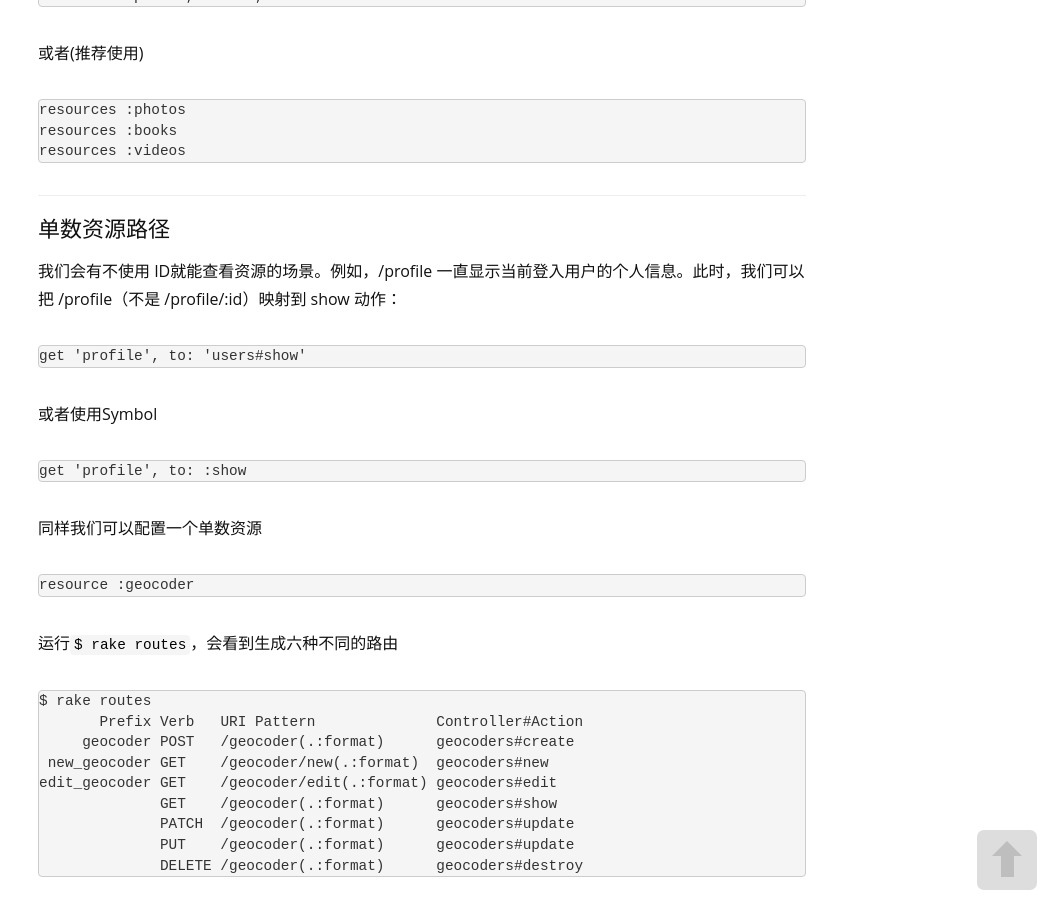
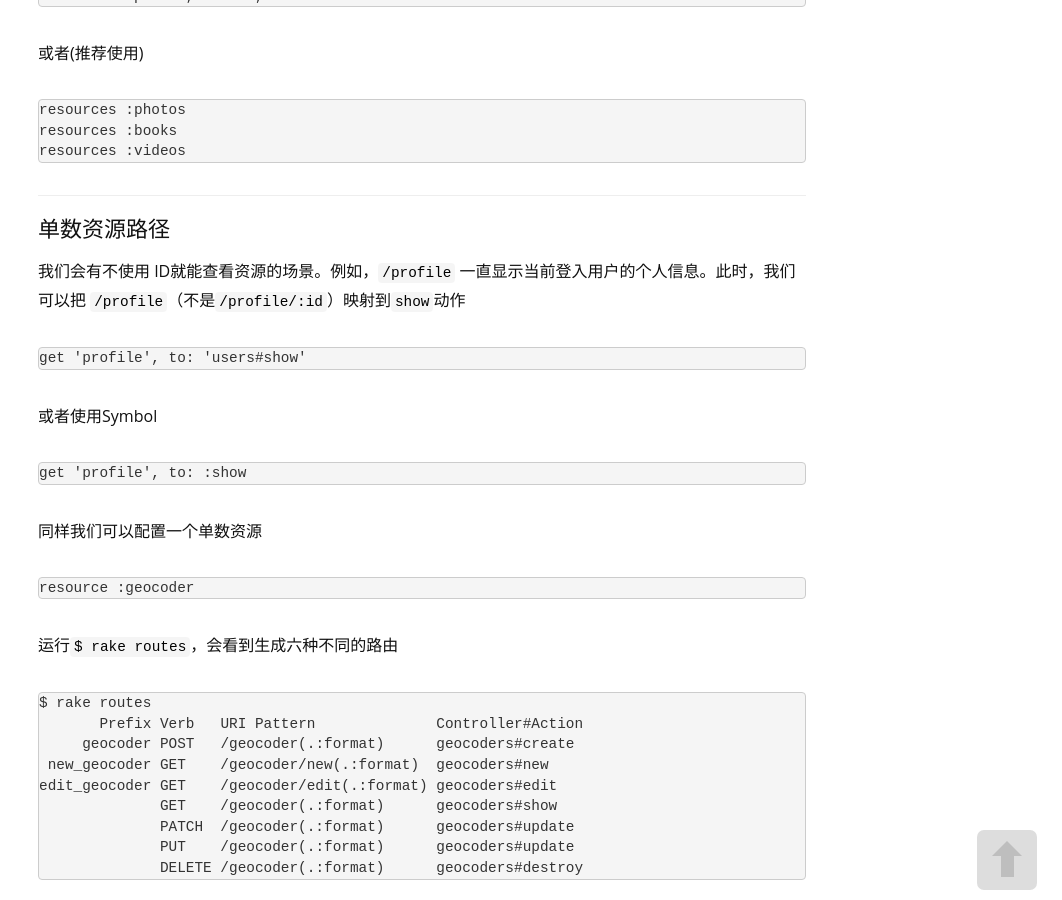
Before and after one commit to lemon123456/sjyuan-cc.github.io, a Jekyll site: the page built from _posts/rails/2016-04-13-rails-routes.md, in a window 1280 px wide and 900 px high, scrolled down 4142 px. Shown: the whole window, without its empty margins (218-1280 px from the left). Built offline with Jekyll 4.4.1, drawn with Linux system fonts in a browser that asks for light colours; nearby versions of some CDN libraries; comment, search, counter and statistics services are not loaded; a style sheet for code colours, icons or effects is not loaded; some of the changed text lies outside the part shown.

Commit message:
modify some syntax

````diff
--- a/_posts/rails/2016-04-13-rails-routes.md
+++ b/_posts/rails/2016-04-13-rails-routes.md
@@ -139,7 +139,7 @@ resources :videos
 ---
 
 ### 单数资源路径
-我们会有不使用 ID就能查看资源的场景。例如，/profile 一直显示当前登入用户的个人信息。此时，我们可以把 /profile（不是 /profile/:id）映射到 show 动作：
+我们会有不使用 ID就能查看资源的场景。例如，`/profile` 一直显示当前登入用户的个人信息。此时，我们可以把 `/profile`（不是`/profile/:id`）映射到`show`动作
 
 ```ruby
 get 'profile', to: 'users#show'
````
Also changed, not shown: other parts of _posts/rails/2016-04-13-rails-routes.md (+3 -7 lines).
